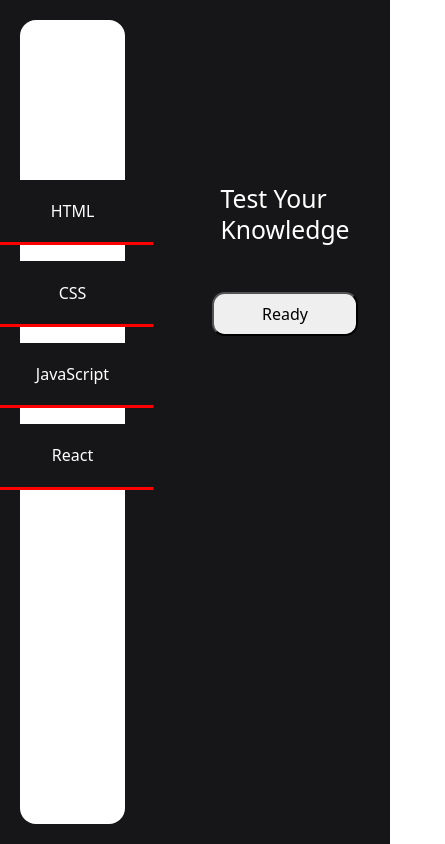
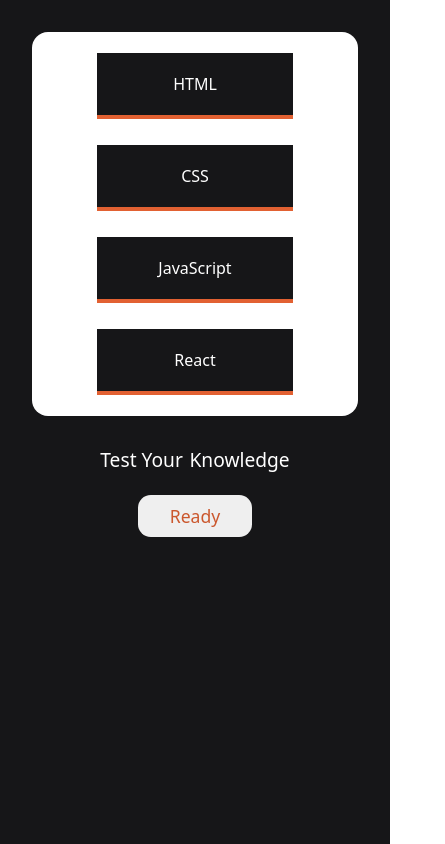
Before and after one commit to ucangun/Quiz_App, a React (Create React App) app: page /quiz in a window 390 px wide. Shown: the whole page, 445 px wide, since content can reach past the window. Built offline with nearby package versions, Linux system fonts and the light colour scheme.

Commit message:
"Updated Quiz component and styles: modified category buttons, question header, and added media queries for responsive design."

```diff
--- a/src/pages/Quiz.jsx
+++ b/src/pages/Quiz.jsx
@@ -30,8 +30,12 @@
           <button onClick={() => handleCategoryClick("react")}>React</button>
         </div>
         <div className={`${styles.questions}`}>
-          <h2 className="text-white mb-5">
-            Test Your <span className="text-uppercase">{selectedCategory}</span>{" "}
+          <h2 className="text-white mb-4">
+            Test Your
+            <span className={`${styles.span} text-uppercase`}>
+              {" "}
+              {selectedCategory}{" "}
+            </span>
             Knowledge
           </h2>
           <button onClick={handleReadyClick}>Ready</button>
--- a/src/pages/Quiz.module.css
+++ b/src/pages/Quiz.module.css
@@ -1,19 +1,18 @@
 .section_quiz {
   background-color: #161618;
-  padding: 20px;
+  padding: 2rem;
   height: 100vh;
 }
 
 .container {
   display: grid;
-  grid-template-columns: 30% 70%;
+  grid-template-columns: 35% 65%;
   height: 100%;
 }
 
 .category {
   background-color: #fff;
   border-radius: 1rem;
-
   display: flex;
   flex-direction: column;
   align-items: center;
@@ -24,12 +23,12 @@
 .category button {
   width: 10rem;
   padding: 1.2rem;
-
   border: none;
-  border-bottom: 3px solid red;
+  border-bottom: 4px solid #e26132;
   color: #fff;
   background-color: #161618;
   transition: all 1s;
+  font-size: 1rem;
 }
 
 .category button:hover {
@@ -39,18 +38,78 @@
 .questions {
   display: flex;
   flex-direction: column;
-  padding: 10rem;
+  padding: 10rem 2rem;
   align-items: center;
+  text-align: center;
+}
+
+.questions h2 {
+  color: #fff;
+  margin-bottom: 2rem;
+  font-size: 2rem;
 }
 
 .questions button {
   display: inline-block;
   padding: 0.5rem 3rem;
+  border: none;
   border-radius: 0.8rem;
+  color: #cb572d;
+  font-size: 1.1rem;
 }
 
-.questions span {
+.span {
   font-size: 1.8rem;
   letter-spacing: 0.1rem;
-  color: red;
+  color: #e57147;
 }
+
+@media (max-width: 768px) {
+  .container {
+    grid-template-columns: 1fr;
+    grid-template-rows: auto auto;
+    height: auto;
+  }
+
+  .category {
+    grid-row: 1 / 2;
+    width: 100%;
+    padding: 2rem 0;
+    margin-bottom: 2rem;
+  }
+
+  .questions {
+    grid-row: 2 / 3;
+    padding: 2rem;
+    align-items: center;
+    text-align: center;
+  }
+}
+
+@media (max-width: 480px) {
+  .category {
+    padding: 1rem 0;
+    margin-bottom: 1rem;
+  }
+
+  .category button {
+    width: 60%;
+    margin: 0.3rem 0;
+  }
+
+  .questions {
+    padding: 1rem;
+  }
+
+  .questions h2 {
+    font-size: 1.2rem;
+  }
+
+  .questions button {
+    padding: 0.5rem 2rem;
+  }
+
+  .span {
+    font-size: 1.2rem;
+  }
+}
```
